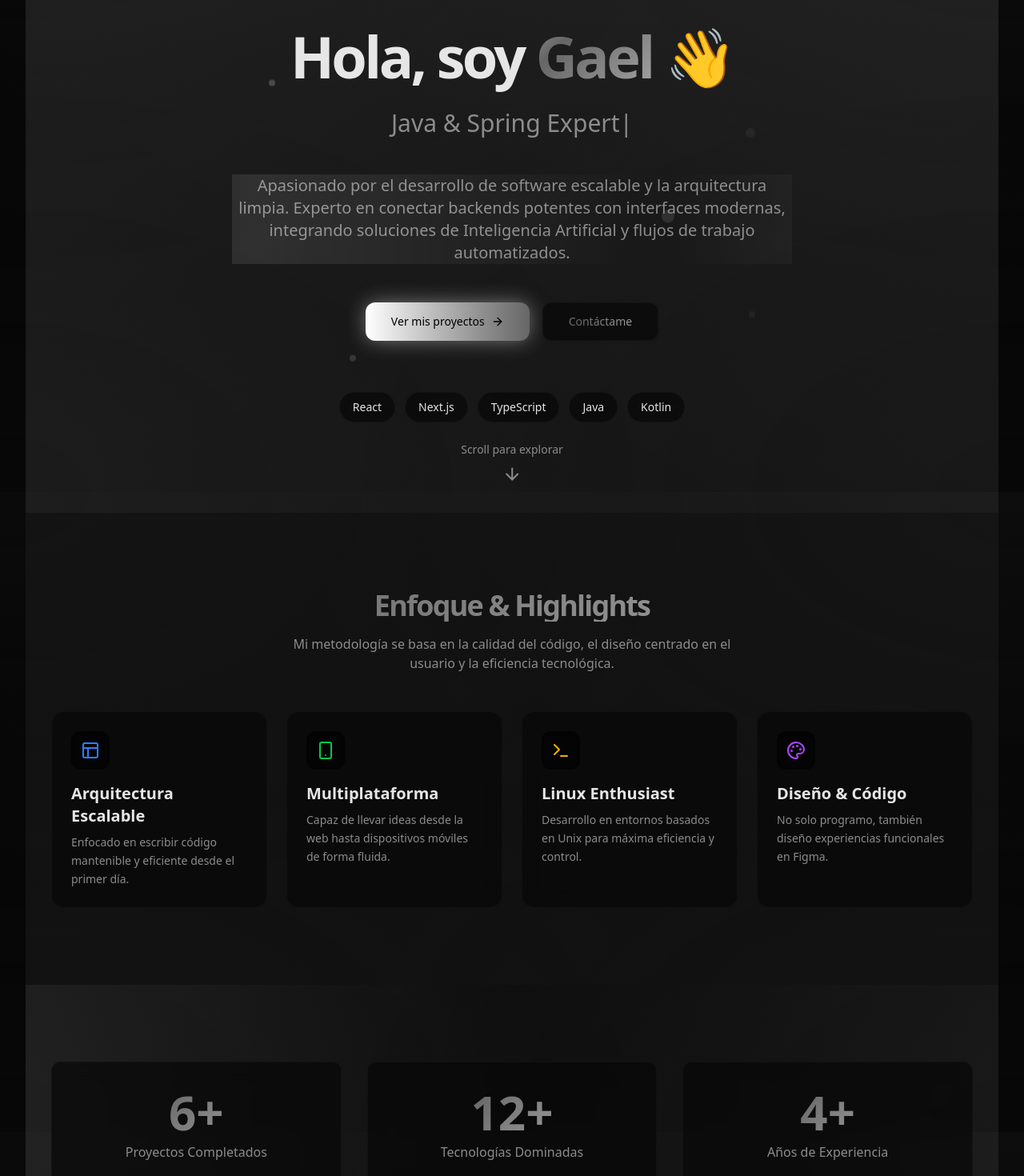
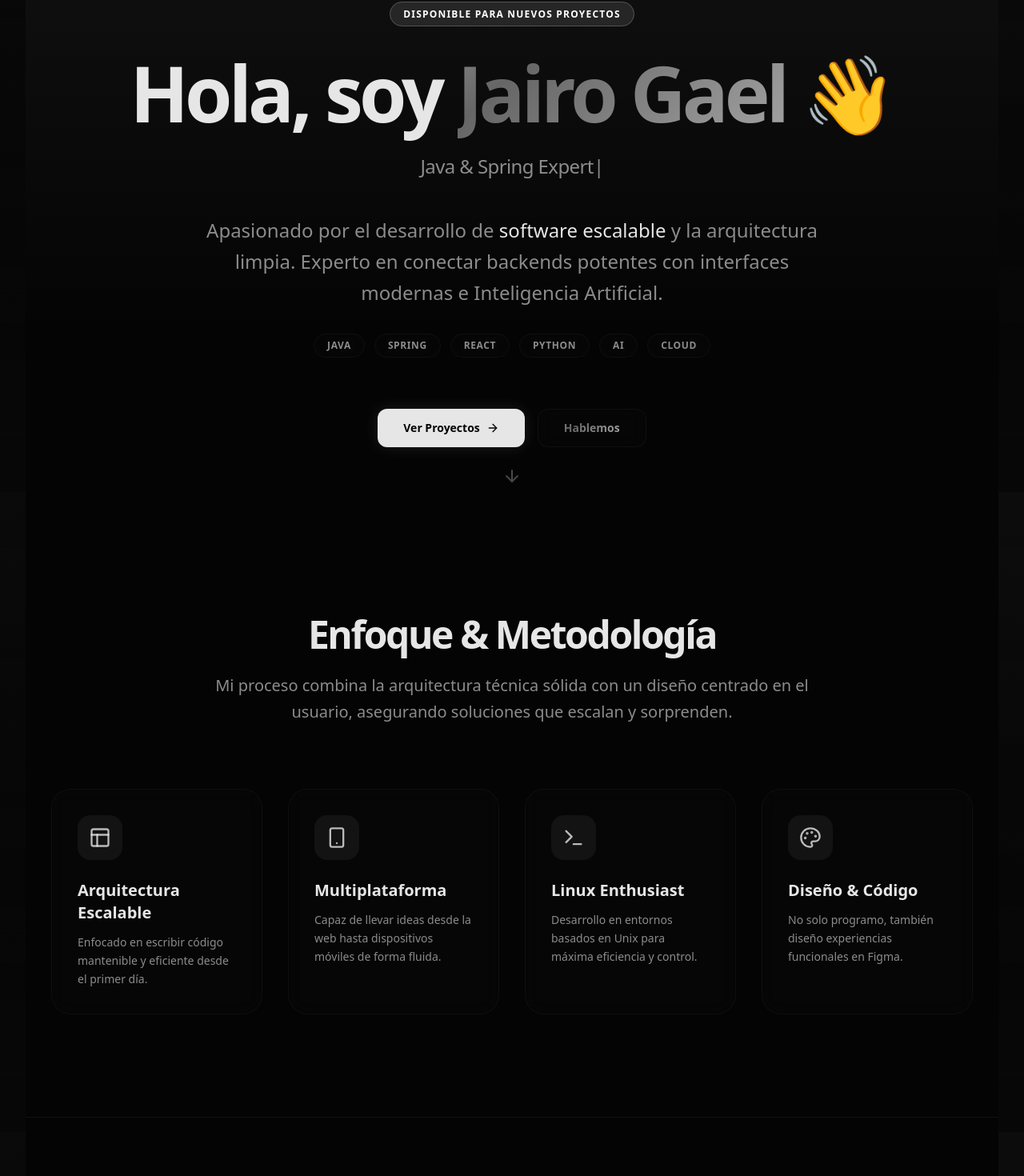
Before and after one commit to gaxl-1/Portafolio, a Next.js app: page / in a window 1280 px wide. Shown: the part 185-1655 px from the top of the page at 80% size. Built offline with nearby package versions, Linux system fonts and the light colour scheme.

Commit message:
UI: Unified Home and About design - Clean Monochrome style

```diff
--- a/components/hero-section.tsx
+++ b/components/hero-section.tsx
@@ -7,107 +7,92 @@ import { ArrowRight } from "lucide-react"
 export function HeroSection() {
     return (
         <section className="relative min-h-[90vh] flex items-center justify-center overflow-hidden">
-            {/* Animated gradient background - ultra sutil */}
-            <div className="absolute inset-0 bg-gradient-to-br from-primary/10 via-accent/10 to-secondary/10 animate-gradient" />
+            {/* Background base - Negro Absoluto */}
+            <div className="absolute inset-0 bg-background" />
 
-            {/* Additional animated gradient overlay - ultra sutil */}
-            <div className="absolute inset-0 bg-gradient-to-tr from-secondary/5 via-transparent to-accent/5 animate-gradient" style={{ animationDelay: '2s' }} />
-
-            {/* Floating particles effect - ultra sutiles */}
-            <div className="absolute inset-0">
-                <div className="absolute top-1/4 left-1/4 w-2 h-2 bg-primary rounded-full animate-float opacity-20" />
-                <div className="absolute top-1/3 right-1/4 w-3 h-3 bg-secondary rounded-full animate-float opacity-15" style={{ animationDelay: '1s' }} />
-                <div className="absolute bottom-1/4 left-1/3 w-2 h-2 bg-accent rounded-full animate-float opacity-20" style={{ animationDelay: '2s' }} />
-                <div className="absolute top-1/2 right-1/3 w-4 h-4 bg-primary rounded-full animate-float opacity-10" style={{ animationDelay: '3s' }} />
-                <div className="absolute bottom-1/3 right-1/4 w-2 h-2 bg-secondary rounded-full animate-float opacity-15" style={{ animationDelay: '1.5s' }} />
-            </div>
-
-
+            {/* Subtle radial glow - para profundidad sin ruido */}
+            <div className="absolute inset-x-0 top-0 h-[500px] bg-gradient-to-b from-primary/5 to-transparent pointer-events-none" />
 
             <div className="container relative z-10 px-4 md:px-8 max-w-screen-2xl mx-auto">
-                <div className="flex flex-col items-center text-center space-y-8">
-                    {/* Main heading with glow effect */}
-                    <div className="space-y-4">
-                        <h1 className="text-4xl font-bold tracking-tighter sm:text-5xl md:text-6xl lg:text-7xl animate-fade-in">
+                <div className="flex flex-col items-center text-center space-y-10">
+                    {/* Badge de disponibilidad / Status */}
+                    <div className="animate-fade-in">
+                        <span className="px-4 py-1.5 rounded-full bg-primary/10 border border-primary/20 text-xs font-bold uppercase tracking-widest text-primary">
+                            Disponible para nuevos proyectos
+                        </span>
+                    </div>
+
+                    {/* Heading Principal */}
+                    <div className="space-y-6">
+                        <h1 className="text-5xl font-bold tracking-tighter sm:text-6xl md:text-7xl lg:text-8xl animate-fade-up">
                             Hola, soy{" "}
-                            <span className="gradient-text neon-glow inline-flex items-center gap-2">
-                                Gael
+                            <span className="gradient-text neon-glow">
+                                Jairo Gael
                             </span>{" "}
                             👋
                         </h1>
 
-                        {/* Typing animation */}
-                        <div className="h-12 md:h-16 flex items-center justify-center">
+                        {/* Typing animation - Enfoque Profesional */}
+                        <div className="h-10 flex items-center justify-center">
                             <TypeAnimation
                                 sequence={[
                                     'Full Stack Developer',
                                     2000,
                                     'Java & Spring Expert',
                                     2000,
-                                    'Mobile Developer (Native & React)',
-                                    2000,
                                     'AI Integration Enthusiast',
                                     2000,
-                                    'Linux & DevOps Focused',
+                                    'Cloud & Infrastructure',
                                     2000,
                                 ]}
                                 wrapper="p"
                                 speed={50}
-                                className="text-xl md:text-2xl lg:text-3xl font-medium text-muted-foreground"
+                                className="text-xl md:text-2xl font-medium text-muted-foreground tracking-tight"
                                 repeat={Infinity}
                             />
                         </div>
                     </div>
 
-                    {/* Description with shimmer effect */}
-                    <div className="space-y-6">
-                        <p className="max-w-[700px] text-lg text-muted-foreground md:text-xl relative mx-auto">
-                            Apasionado por el desarrollo de software escalable y la arquitectura limpia.
-                            Experto en conectar backends potentes con interfaces modernas, integrando
-                            soluciones de Inteligencia Artificial y flujos de trabajo automatizados.
-                            <span className="absolute inset-0 shimmer pointer-events-none" />
+                    {/* Descripción con tipografía refinada */}
+                    <div className="space-y-8 max-w-3xl mx-auto">
+                        <p className="text-xl md:text-2xl leading-relaxed text-muted-foreground font-light animate-fade-up" style={{ animationDelay: '0.2s' }}>
+                            Apasionado por el desarrollo de <b className="text-foreground">software escalable</b> y la arquitectura limpia. Experto en conectar backends potentes con interfaces modernas e Inteligencia Artificial.
                         </p>
+
+                        <div className="flex flex-wrap justify-center gap-3 animate-fade-up" style={{ animationDelay: '0.3s' }}>
+                            {['Java', 'Spring', 'React', 'Python', 'AI', 'Cloud'].map((tech) => (
+                                <span
+                                    key={tech}
+                                    className="px-4 py-1.5 glass-effect rounded-full text-xs font-bold uppercase tracking-wider border border-primary/20 text-muted-foreground hover:border-primary/50 transition-colors"
+                                >
+                                    {tech}
+                                </span>
+                            ))}
+                        </div>
                     </div>
 
-                    {/* CTA Buttons with enhanced effects */}
-                    <div className="flex flex-col sm:flex-row gap-4 pt-4">
+                    {/* Acciones principales */}
+                    <div className="flex flex-col sm:flex-row gap-4 pt-6 animate-fade-up" style={{ animationDelay: '0.4s' }}>
                         <Link
                             href="/projects"
-                            className="group relative inline-flex h-12 items-center justify-center rounded-lg bg-gradient-to-r from-primary to-secondary px-8 text-sm font-medium text-primary-foreground shadow-lg transition-all hover:shadow-2xl hover:scale-105 animate-glow overflow-hidden"
+                            className="group relative inline-flex h-12 items-center justify-center rounded-xl bg-foreground px-8 text-sm font-bold text-background transition-all hover:scale-105 active:scale-95 shadow-[0_0_20px_rgba(255,255,255,0.1)]"
                         >
-                            <span className="relative z-10 flex items-center">
-                                Ver mis proyectos
-                                <ArrowRight className="ml-2 h-4 w-4 transition-transform group-hover:translate-x-1" />
-                            </span>
-                            <div className="absolute inset-0 bg-gradient-to-r from-secondary to-accent opacity-0 group-hover:opacity-100 transition-opacity" />
+                            Ver Proyectos
+                            <ArrowRight className="ml-2 h-4 w-4 transition-transform group-hover:translate-x-1" />
                         </Link>
                         <Link
                             href="/contact"
-                            className="group relative inline-flex h-12 items-center justify-center rounded-lg glass-effect px-8 text-sm font-medium shadow-sm transition-all hover:scale-105 hover:shadow-lg border-2 border-primary/50 hover:border-primary"
+                            className="group relative inline-flex h-12 items-center justify-center rounded-xl glass-effect px-8 text-sm font-bold border border-primary/20 hover:border-primary/50 transition-all hover:scale-105 active:scale-95"
                         >
-                            <span className="gradient-text">Contáctame</span>
+                            <span className="gradient-text">Hablemos</span>
                         </Link>
-                    </div>
-
-                    {/* Tech badges */}
-                    <div className="flex flex-wrap gap-3 justify-center pt-8">
-                        {['React', 'Next.js', 'TypeScript', 'Java', 'Kotlin'].map((tech, index) => (
-                            <span
-                                key={tech}
-                                className="px-4 py-2 glass-effect rounded-full text-sm font-medium border border-primary/30 hover:border-primary transition-all hover:scale-110 cursor-default"
-                                style={{ animationDelay: `${index * 0.1}s` }}
-                            >
-                                {tech}
-                            </span>
-                        ))}
                     </div>
                 </div>
             </div>
 
             {/* Scroll indicator - positioned absolutely at bottom */}
-            <div className="absolute bottom-8 left-1/2 -translate-x-1/2 animate-bounce">
+            <div className="absolute bottom-8 left-1/2 -translate-x-1/2 animate-bounce opacity-50">
                 <div className="flex flex-col items-center gap-2 text-muted-foreground">
-                    <span className="text-sm">Scroll para explorar</span>
                     <svg
                         xmlns="http://www.w3.org/2000/svg"
                         width="24"
--- a/components/highlights-section.tsx
+++ b/components/highlights-section.tsx
@@ -8,60 +8,57 @@ const highlights = [
         title: "Arquitectura Escalable",
         description: "Enfocado en escribir código mantenible y eficiente desde el primer día.",
         icon: Layout,
-        color: "text-blue-500",
         delay: 0.1
     },
     {
         title: "Multiplataforma",
         description: "Capaz de llevar ideas desde la web hasta dispositivos móviles de forma fluida.",
         icon: Smartphone,
-        color: "text-green-500",
         delay: 0.2
     },
     {
         title: "Linux Enthusiast",
         description: "Desarrollo en entornos basados en Unix para máxima eficiencia y control.",
         icon: Terminal,
-        color: "text-yellow-500",
         delay: 0.3
     },
     {
         title: "Diseño & Código",
         description: "No solo programo, también diseño experiencias funcionales en Figma.",
         icon: Palette,
-        color: "text-purple-500",
         delay: 0.4
     }
 ]
 
 export function HighlightsSection() {
     return (
-        <section className="py-16 md:py-24 bg-muted/50">
+        <section className="py-20 md:py-32 bg-background">
             <div className="container px-4 md:px-8 max-w-screen-2xl mx-auto">
-                <div className="text-center mb-12">
-                    <h2 className="text-3xl font-bold tracking-tighter sm:text-4xl gradient-text">
-                        Enfoque & Highlights
+                <div className="text-center mb-20 max-w-3xl mx-auto">
+                    <h2 className="text-4xl font-bold tracking-tighter sm:text-5xl mb-6">
+                        Enfoque & Metodología
                     </h2>
-                    <p className="text-muted-foreground mt-4 max-w-[600px] mx-auto">
-                        Mi metodología se basa en la calidad del código, el diseño centrado en el usuario y la eficiencia tecnológica.
+                    <p className="text-xl text-muted-foreground font-light leading-relaxed">
+                        Mi proceso combina la arquitectura técnica sólida con un diseño centrado en el usuario,
+                        asegurando soluciones que escalan y sorprenden.
                     </p>
                 </div>
 
-                <div className="grid grid-cols-1 md:grid-cols-2 lg:grid-cols-4 gap-6">
+                <div className="grid grid-cols-1 md:grid-cols-2 lg:grid-cols-4 gap-8">
                     {highlights.map((item, index) => (
                         <motion.div
                             key={item.title}
-                            initial={{ opacity: 0, y: 20 }}
+                            initial={{ opacity: 0, y: 30 }}
                             whileInView={{ opacity: 1, y: 0 }}
-                            transition={{ duration: 0.5, delay: item.delay }}
+                            transition={{ duration: 0.7, delay: item.delay }}
                             viewport={{ once: true }}
-                            className="p-6 rounded-2xl glass-effect border border-primary/10 hover:border-primary/30 transition-all hover:scale-105 group"
+                            className="p-8 rounded-3xl glass-effect border border-primary/5 hover:border-primary/20 transition-all duration-500 group"
                         >
-                            <div className={`w-12 h-12 rounded-lg bg-background flex items-center justify-center mb-4 shadow-inner group-hover:scale-110 transition-transform`}>
-                                <item.icon className={`h-6 w-6 ${item.color}`} />
+                            <div className="w-14 h-14 rounded-2xl bg-primary/5 flex items-center justify-center mb-6 group-hover:bg-primary/10 transition-colors">
+                                <item.icon className="h-7 w-7 text-foreground/80" />
                             </div>
-                            <h3 className="text-xl font-bold mb-2">{item.title}</h3>
-                            <p className="text-muted-foreground text-sm leading-relaxed">
+                            <h3 className="text-xl font-bold mb-3">{item.title}</h3>
+                            <p className="text-muted-foreground leading-relaxed text-sm">
                                 {item.description}
                             </p>
                         </motion.div>
--- a/components/stats-section.tsx
+++ b/components/stats-section.tsx
@@ -1,17 +1,17 @@
 "use client"
 
-import { useEffect, useRef } from 'react'
+import { useRef } from 'react'
 import { motion, useInView } from 'framer-motion'
 import CountUp from 'react-countup'
 
 const stats = [
     {
-        value: 6,
+        value: 15,
         label: 'Proyectos Completados',
         suffix: '+',
     },
     {
-        value: 12,
+        value: 20,
         label: 'Tecnologías Dominadas',
         suffix: '+',
     },
@@ -27,33 +27,23 @@ export function StatsSection() {
     const isInView = useInView(ref, { once: true })
 
     return (
-        <section ref={ref} className="py-16 md:py-24 relative overflow-hidden">
-            {/* Background gradient */}
-            <div className="absolute inset-0 bg-gradient-to-r from-primary/10 via-secondary/10 to-accent/10" />
-
+        <section ref={ref} className="py-16 md:py-24 relative bg-background border-y border-primary/5">
             <div className="container px-4 md:px-8 max-w-screen-2xl mx-auto relative z-10">
                 <motion.div
                     initial={{ opacity: 0, y: 20 }}
                     animate={isInView ? { opacity: 1, y: 0 } : { opacity: 0, y: 20 }}
                     transition={{ duration: 0.6 }}
-                    className="grid grid-cols-1 md:grid-cols-3 gap-8"
+                    className="grid grid-cols-1 md:grid-cols-3 gap-12"
                 >
                     {stats.map((stat, index) => (
                         <motion.div
                             key={stat.label}
-                            initial={{ opacity: 0, scale: 0.8 }}
-                            animate={isInView ? { opacity: 1, scale: 1 } : { opacity: 0, scale: 0.8 }}
-                            transition={{ duration: 0.6, delay: index * 0.2 }}
-                            className="group relative flex flex-col items-center text-center p-8 rounded-xl glass-effect hover:scale-105 transition-all duration-300 cursor-default overflow-hidden"
+                            initial={{ opacity: 0 }}
+                            animate={isInView ? { opacity: 1 } : { opacity: 0 }}
+                            transition={{ duration: 0.8, delay: index * 0.1 }}
+                            className="flex flex-col items-center text-center group"
                         >
-                            {/* Animated gradient border */}
-                            <div className="absolute inset-0 rounded-xl bg-gradient-to-r from-primary via-secondary to-accent opacity-0 group-hover:opacity-20 transition-opacity duration-300" />
-
-                            {/* Glow effect on hover */}
-                            <div className="absolute inset-0 rounded-xl opacity-0 group-hover:opacity-100 transition-opacity duration-300 animate-glow" />
-
-                            <div className="relative z-10">
-                                <div className="text-5xl md:text-6xl font-bold gradient-text mb-2">
+                            <div className="text-6xl md:text-7xl font-bold tracking-tighter text-foreground mb-4 tabular-nums">
                                 {isInView && (
                                     <CountUp
                                         end={stat.value}
@@ -62,10 +52,10 @@ export function StatsSection() {
                                     />
                                 )}
                             </div>
-                                <p className="text-sm md:text-base text-muted-foreground font-medium">
+                            <div className="h-1 w-12 bg-primary/20 mb-4 group-hover:w-24 transition-all duration-500" />
+                            <p className="text-sm md:text-base text-muted-foreground font-bold uppercase tracking-[0.2em]">
                                 {stat.label}
                             </p>
-                            </div>
                         </motion.div>
                     ))}
                 </motion.div>
```
Lines whose indentation alone changed are shown as unchanged.
